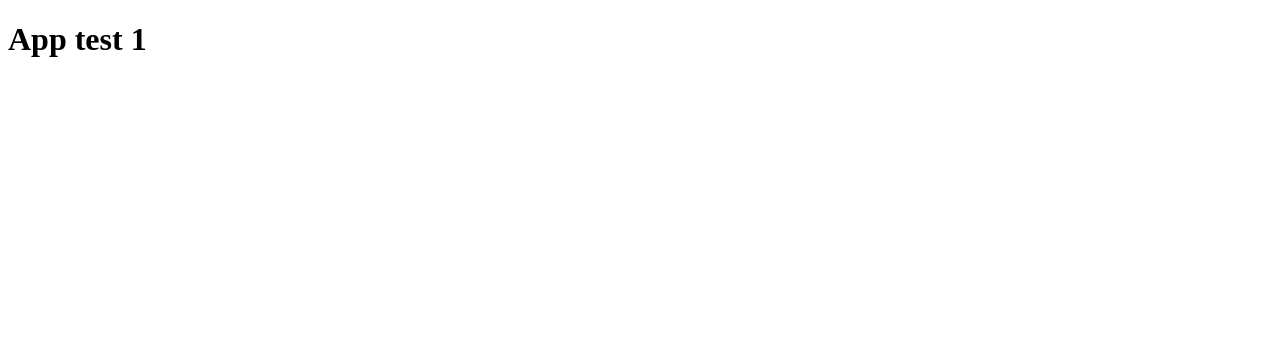
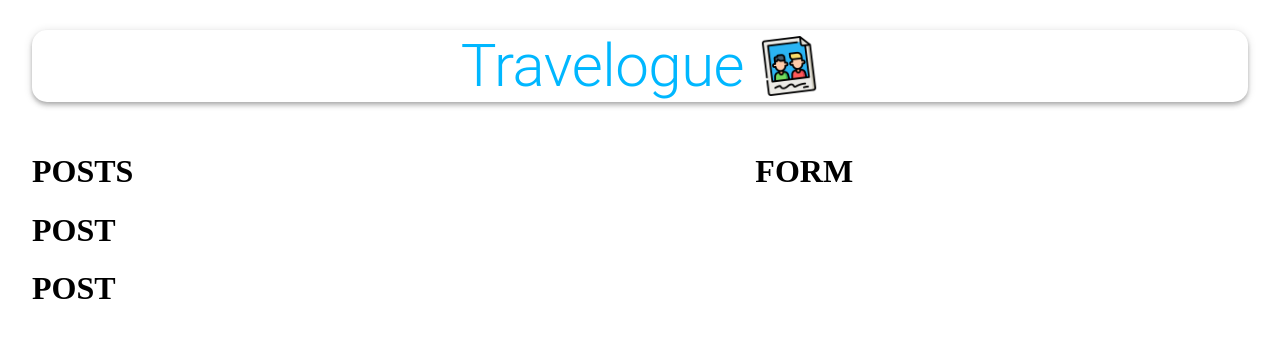
Before and after one commit to abayomi2010/Travelogue, a React (Create React App) app in the folder client/: page / in a window 1280 px wide. Shown: the top 338 px of the page. Built offline with nearby package versions, Linux system fonts and the light colour scheme.

Commit message:
finished the jsx structure and started adding stlyes to the JSX

```diff
--- a/client/src/App.js
+++ b/client/src/App.js
@@ -1,10 +1,36 @@
 import React from 'react';
+import { Container, AppBar, Typography, Grow, Grid } from "@material-ui/core";
+import memories from "./images/memories.png";
+import Form from "./components/Form/Form";
+import Posts from "./components/Posts/Posts";
+import useStyles from "./styles";
+
+
+
+
 
 const App = () => {
+    const classes = useStyles();
+
     return (
-        <div>
-            <h1>App test 1</h1>
-        </div>
+        <Container maxWidth="lg">
+            <AppBar className= {classes.appBar} position="static" color="inherit">
+                <Typography className= {classes.heading} variant ="h2" align ="center">Travelogue</Typography>
+                <img className= {classes.image}src={memories} alt ="memories" height ="60" />
+            </AppBar>
+            <Grow in>
+                <Grid container justify-content="space-between" align-items="stretch" spacing={3}>
+                    <Grid item xs={12} sm={7}>
+                        <Posts />
+                    </Grid>
+                    <Grid item xs={12} sm={4}>
+                        <Form />
+                    </Grid>
+                </Grid>
+            </Grow>
+
+        </Container>
+
     );
 }
 
--- a/client/src/components/Form/Form.js
+++ b/client/src/components/Form/Form.js
@@ -0,0 +1,12 @@
+import React from "react";
+
+
+const Form = () => {
+    return (
+        <h1>FORM</h1>
+    );
+}
+
+
+
+export default Form;
--- a/client/src/components/Posts/Post/Post.js
+++ b/client/src/components/Posts/Post/Post.js
@@ -0,0 +1,12 @@
+import React from "react";
+
+
+const Post = () => {
+    return (
+        <h1>POST</h1>
+    )
+}
+
+
+
+export default Post;
--- a/client/src/components/Posts/Posts.js
+++ b/client/src/components/Posts/Posts.js
@@ -0,0 +1,17 @@
+import React from "react";
+import Post from "./Post/Post"
+
+
+const Posts = () => {
+    return (
+        <>
+            <h1>POSTS</h1>
+            <Post />
+            <Post />
+        </>
+    )
+}
+
+
+
+export default Posts;
--- /dev/null
+++ b/client/src/styles.js
@@ -0,0 +1,18 @@
+import { makeStyles } from '@material-ui/core/styles';
+
+export default makeStyles(() => ({
+  appBar: {
+    borderRadius: 15,
+    margin: '30px 0',
+    display: 'flex',
+    flexDirection: 'row',
+    justifyContent: 'center',
+    alignItems: 'center',
+  },
+  heading: {
+    color: 'rgba(0,183,255, 1)',
+  },
+  image: {
+    marginLeft: '15px',
+  },
+}));
```
Also changed, not shown: client/src/images/memories.png (added).
